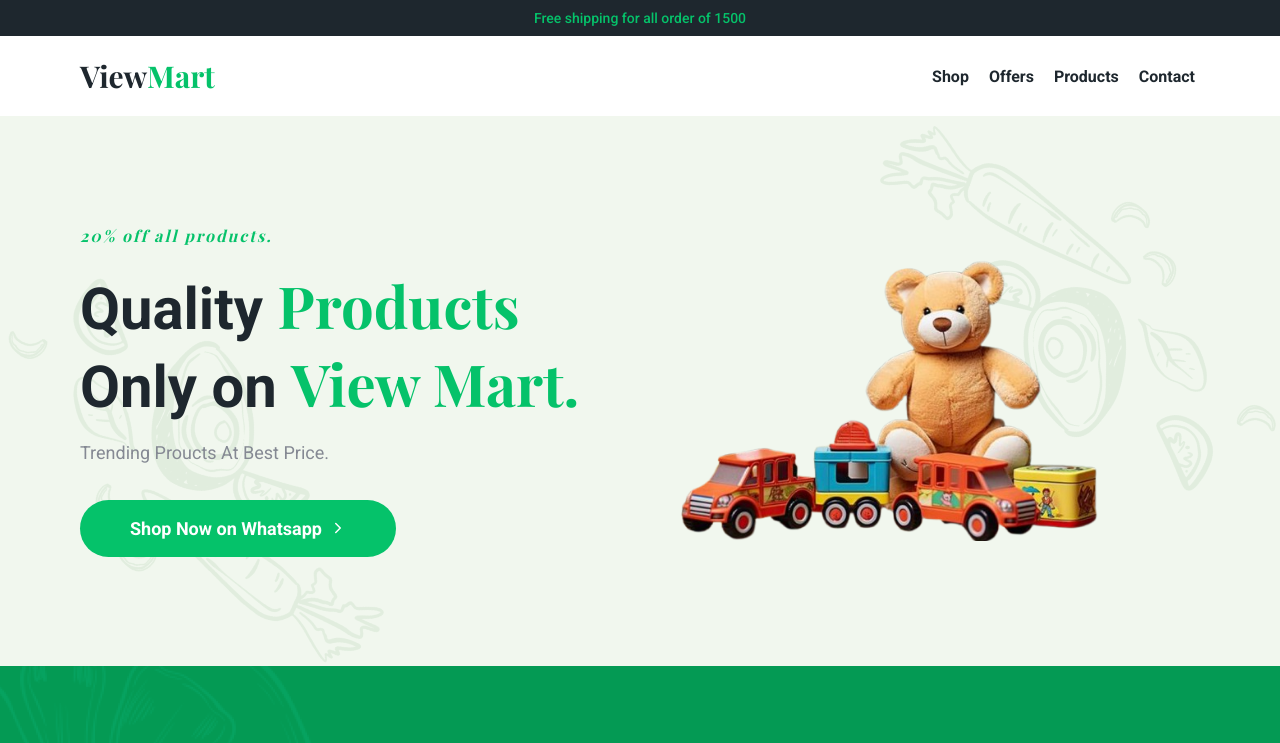
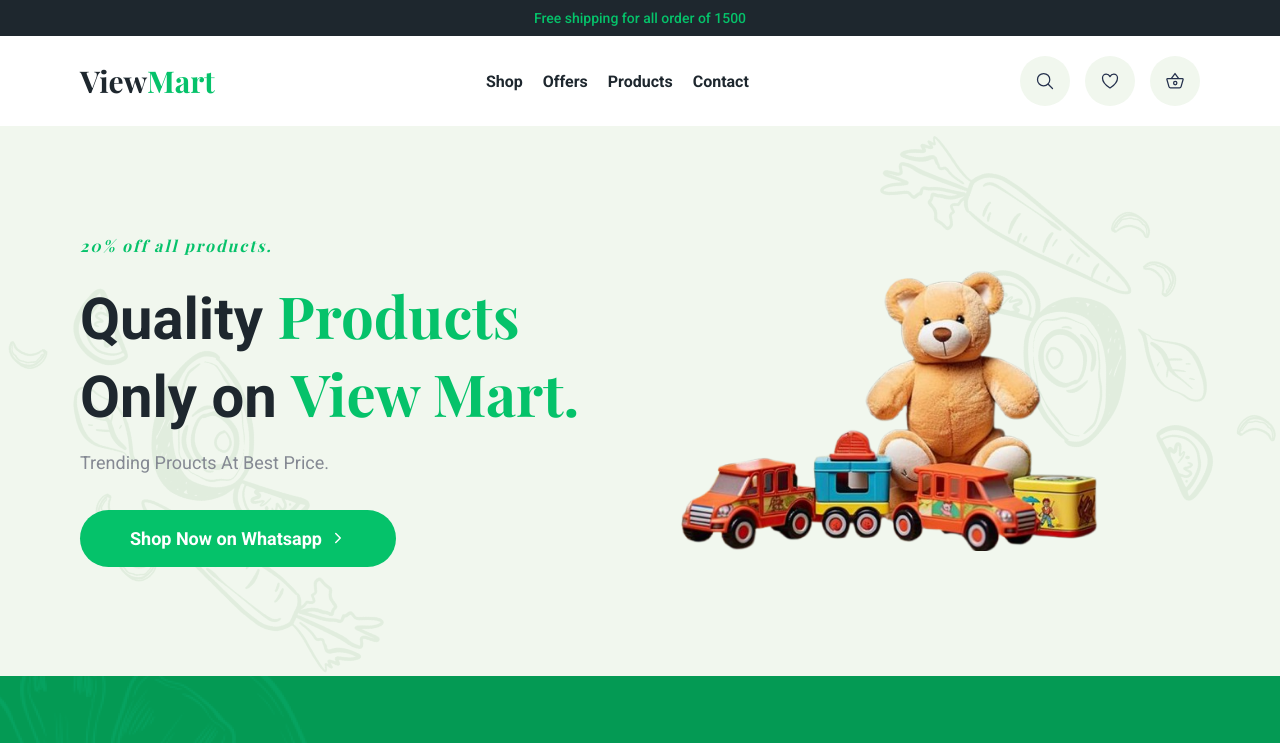
Before and after one commit to shoryarajput21/View_mart, a plain HTML site: page index.html in a window 1280 px wide. Shown: the top 743 px of the page. Drawn offline with nearby package versions, Linux system fonts and the light colour scheme; a web font is replaced by a local one.

Commit message:
Update index.html

```diff
--- a/index.html
+++ b/index.html
@@ -86,7 +86,38 @@
         </nav>
 
 
+           <div class="header-action">
 
+          <div class="search-wrapper" data-search-wrapper>
+
+            <button class="header-action-btn" aria-label="Toggle search" data-search-btn>
+              <ion-icon name="search-outline" class="search-icon"></ion-icon>
+              <ion-icon name="close-outline" class="close-icon"></ion-icon>
+            </button>
+
+            <div class="input-wrapper">
+              <input type="search" name="search" placeholder="Search here" class="search-input">
+
+              <button class="search-submit" aria-label="Submit search">
+                <ion-icon name="search-outline"></ion-icon>
+              </button>
+            </div>
+
+          </div>
+
+          <button class="header-action-btn" aria-label="Open whishlist" data-panel-btn="whishlist">
+            <ion-icon name="heart-outline"></ion-icon>
+
+
+          </button>
+
+          <button class="header-action-btn" aria-label="Open shopping cart" data-panel-btn="cart">
+            <ion-icon name="basket-outline"></ion-icon>
+
+
+          </button>
+
+        </div>
       </div>
 
     </div>
```
